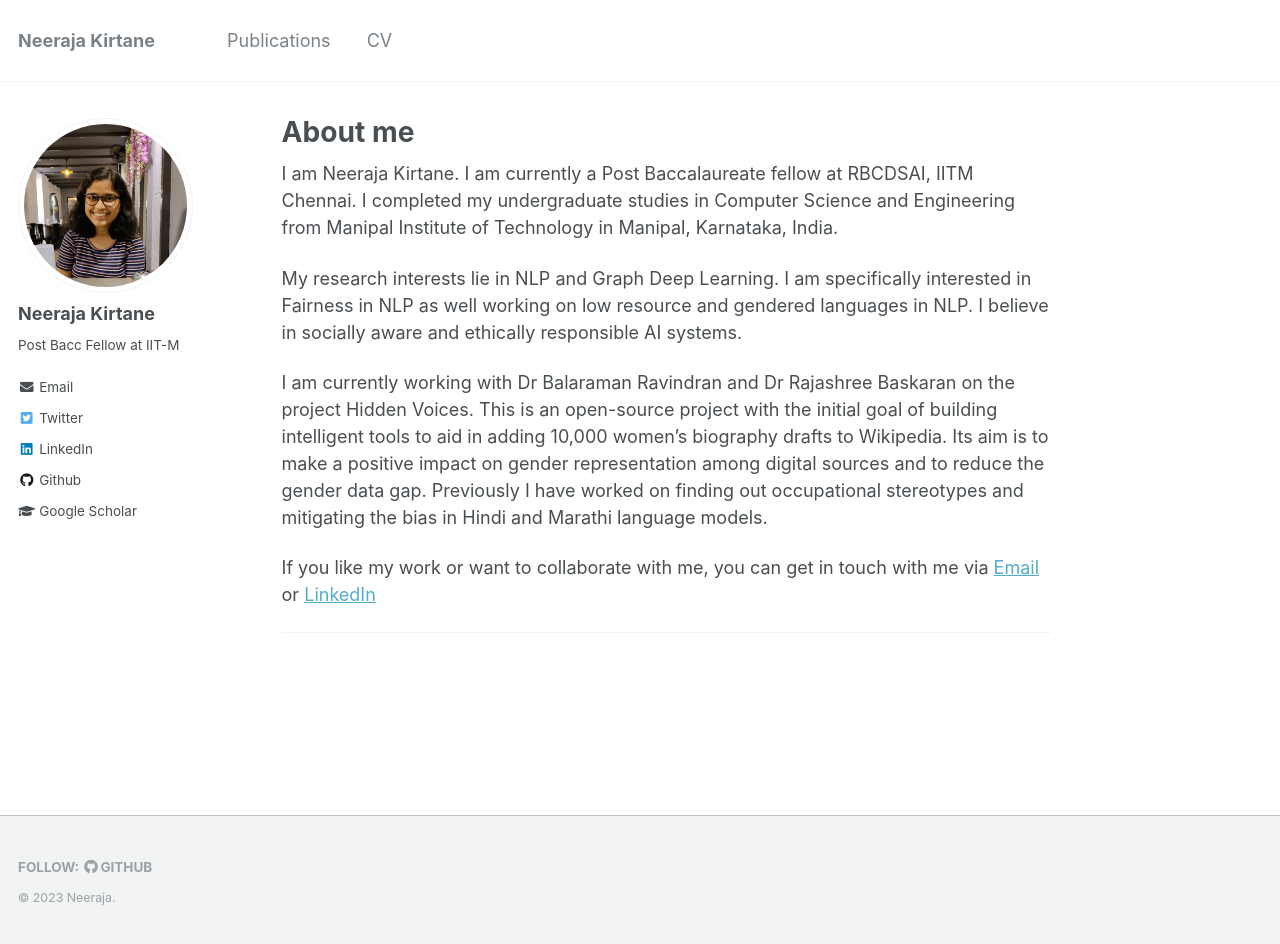
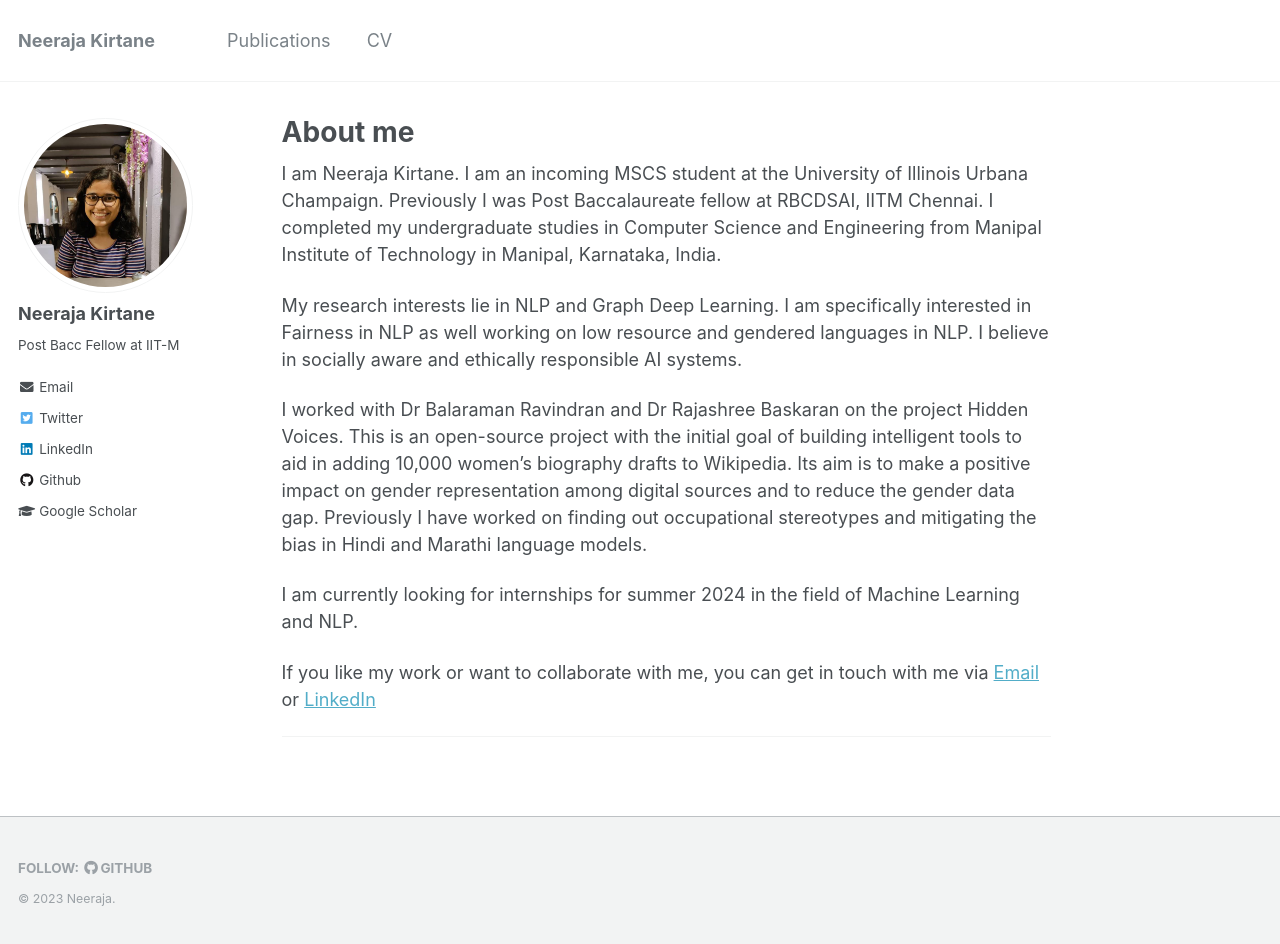
Before and after one commit to neeraja1504/neeraja1504.github.io, a Jekyll site: the page built from _pages/about.md, in a window 1280 px wide and 944 px high. Built offline with Jekyll 4.4.1, drawn with Linux system fonts in a browser that asks for light colours.

Commit message:
changed bio

```diff
--- a/_pages/about.md
+++ b/_pages/about.md
@@ -7,13 +7,15 @@ redirect_from:
   - /about/
   - /about.html
 ---
-I am Neeraja Kirtane. I am currently a Post Baccalaureate fellow at RBCDSAI, IITM Chennai. I completed my undergraduate studies in Computer Science and Engineering from Manipal Institute of Technology in Manipal, Karnataka, India.
+I am Neeraja Kirtane. I am an incoming MSCS student at the University of Illinois Urbana Champaign. Previously I was Post Baccalaureate fellow at RBCDSAI, IITM Chennai. I completed my undergraduate studies in Computer Science and Engineering from Manipal Institute of Technology in Manipal, Karnataka, India.
 <br>
 
 My research interests lie in NLP and Graph Deep Learning. I am specifically interested in Fairness in NLP as well working on low resource and gendered languages in NLP. I believe in socially aware and ethically responsible AI systems.
 <br>
 
-I am currently working with Dr Balaraman Ravindran and Dr Rajashree Baskaran on the project Hidden Voices. This is an open-source project with the initial goal of building intelligent tools to aid in adding 10,000 women's biography drafts to Wikipedia. Its aim is to make a positive impact on gender representation among digital sources and to reduce the gender data gap. Previously I have worked on finding out occupational stereotypes and mitigating the bias in Hindi and Marathi language models.
+I worked with Dr Balaraman Ravindran and Dr Rajashree Baskaran on the project Hidden Voices. This is an open-source project with the initial goal of building intelligent tools to aid in adding 10,000 women's biography drafts to Wikipedia. Its aim is to make a positive impact on gender representation among digital sources and to reduce the gender data gap. Previously I have worked on finding out occupational stereotypes and mitigating the bias in Hindi and Marathi language models.
+
+I am currently looking for internships for summer 2024 in the field of Machine Learning and NLP.
 
 If you like my work or want to collaborate with me, you can get in touch with me via [Email](kirtane.neeraja@gmail.com) or [LinkedIn](https://www.linkedin.com/in/neeraja-kirtane-16353b2a/)
 
```
